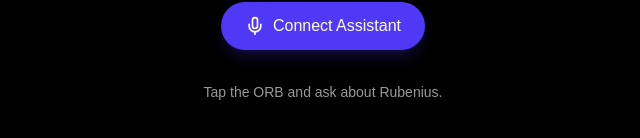
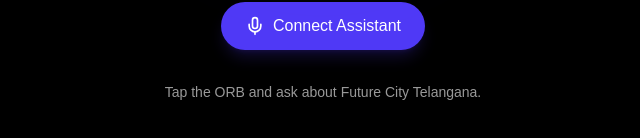
Before and after one commit to nikhil-reds/ORB_assistant-Onboarding-assistants, a Next.js app: page / in a window 1280 px wide. Shown: the part 518-656 px from the top of the page, without its empty margins (317-957 px from the left). Built offline with nearby package versions, Linux system fonts and the light colour scheme.

Commit message:
fix: update prompt text in home page to mention Future City Telangana

```diff
--- a/app/page.tsx
+++ b/app/page.tsx
@@ -6,7 +6,7 @@
     <main className="min-h-screen flex flex-col items-center justify-center gap-8 bg-black text-white">
       <Orb />
       <VoiceAgent />
-      <p className="opacity-60 text-sm">Tap the ORB and ask about Rubenius.</p>
+      <p className="opacity-60 text-sm">Tap the ORB and ask about Future City Telangana.</p>
     </main>
   );
 }
```
